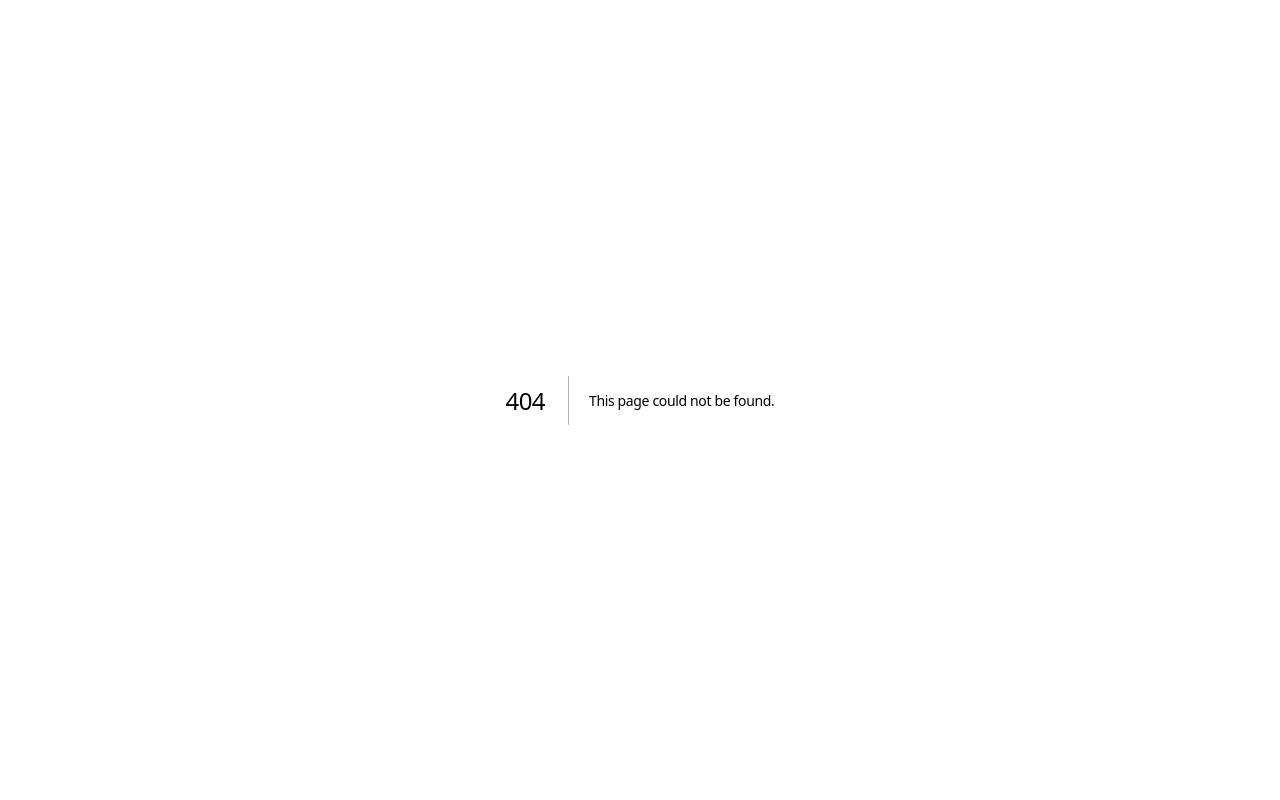
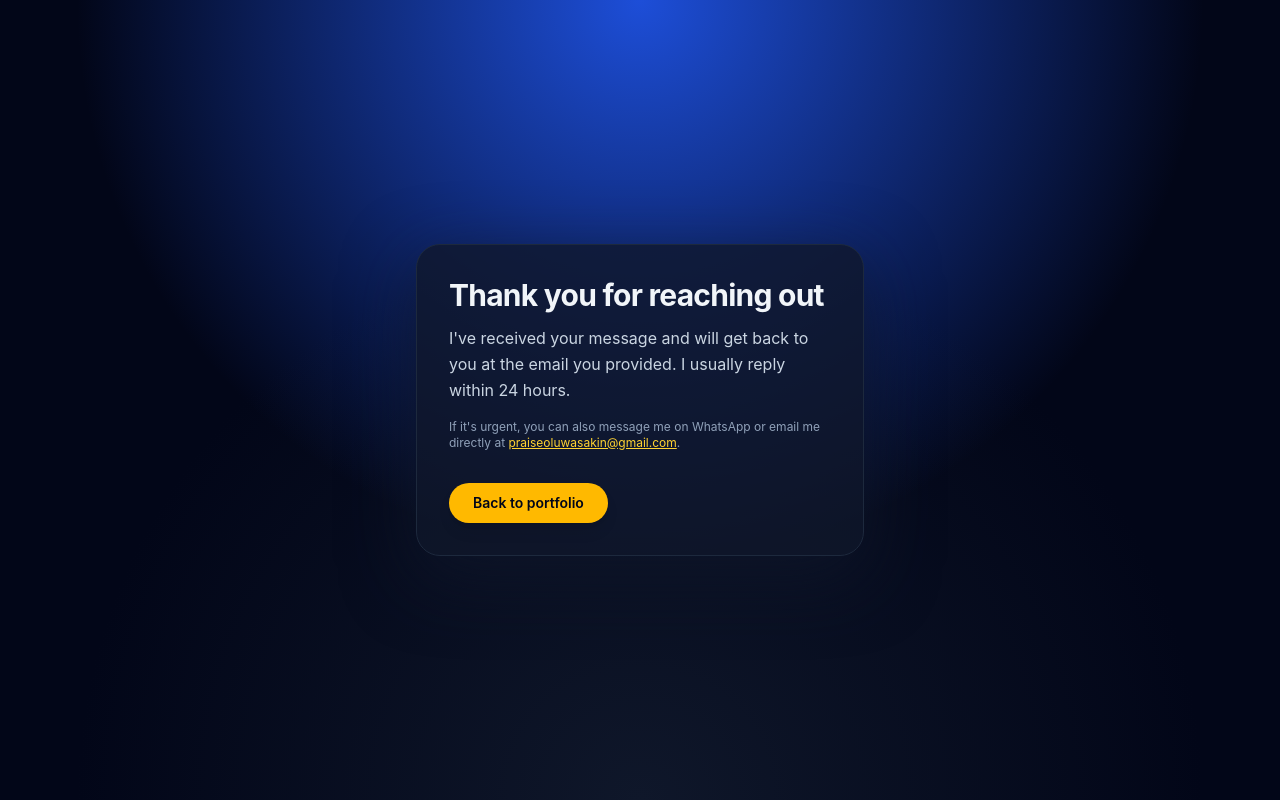
Before and after one commit to Praiseoluwasakin/Praise-Oluwasakin-Website, a Next.js app: page /thanks in a window 1280 px wide. Before the commit this address had no page. Built offline with nearby package versions, Linux system fonts and the light colour scheme.

Commit message:
feat: add hidden input for redirecting to thank-you page after form submission in PraisePortfolio component

```diff
--- a/src/pages/index.js
+++ b/src/pages/index.js
@@ -1396,6 +1396,8 @@ export default function PraisePortfolio() {
                     method="POST"
                     className="space-y-7"
                   >
+                    {/* Redirect back to a clean thank-you page after successful submit */}
+                    <input type="hidden" name="_next" value="/thanks" />
                     {/* Inline confirmation message rendered from state */}
                     {submissionMessage && (
                       <div
--- /dev/null
+++ b/src/pages/thanks.js
@@ -0,0 +1,47 @@
+import Head from "next/head";
+import Link from "next/link";
+
+export default function ThanksPage() {
+  return (
+    <>
+      <Head>
+        <title>Thank you — Praise Oluwasakin</title>
+        <meta
+          name="description"
+          content="Thanks for reaching out to Praise Oluwasakin. I’ll review your message and get back to you shortly."
+        />
+      </Head>
+      <div className="min-h-screen bg-slate-950 bg-[radial-gradient(circle_at_top,_#1d4ed8_0,_transparent_55%),radial-gradient(circle_at_bottom,_#0f172a_0,_transparent_55%)] flex items-center justify-center px-6">
+        <div className="max-w-md w-full bg-slate-900/80 border border-slate-800 rounded-3xl shadow-[0_20px_70px_rgba(15,23,42,0.8)] p-8 text-slate-100">
+          <h1 className="text-2xl md:text-3xl font-semibold">
+            Thank you for reaching out
+          </h1>
+          <p className="mt-3 text-sm md:text-base text-slate-300 leading-relaxed">
+            I&apos;ve received your message and will get back to you at the
+            email you provided. I usually reply within 24 hours.
+          </p>
+          <p className="mt-4 text-xs text-slate-400">
+            If it&apos;s urgent, you can also message me on WhatsApp or email
+            me directly at{" "}
+            <a
+              href="mailto:praiseoluwasakin@gmail.com"
+              className="text-amber-300 hover:text-amber-200 underline"
+            >
+              praiseoluwasakin@gmail.com
+            </a>
+            .
+          </p>
+
+          <div className="mt-8">
+            <Link
+              href="/"
+              className="inline-flex items-center justify-center rounded-full bg-amber-400 text-slate-950 px-6 py-2.5 text-sm font-semibold shadow-lg hover:bg-amber-300 hover:shadow-xl transition"
+            >
+              Back to portfolio
+            </Link>
+          </div>
+        </div>
+      </div>
+    </>
+  );
+}
```
